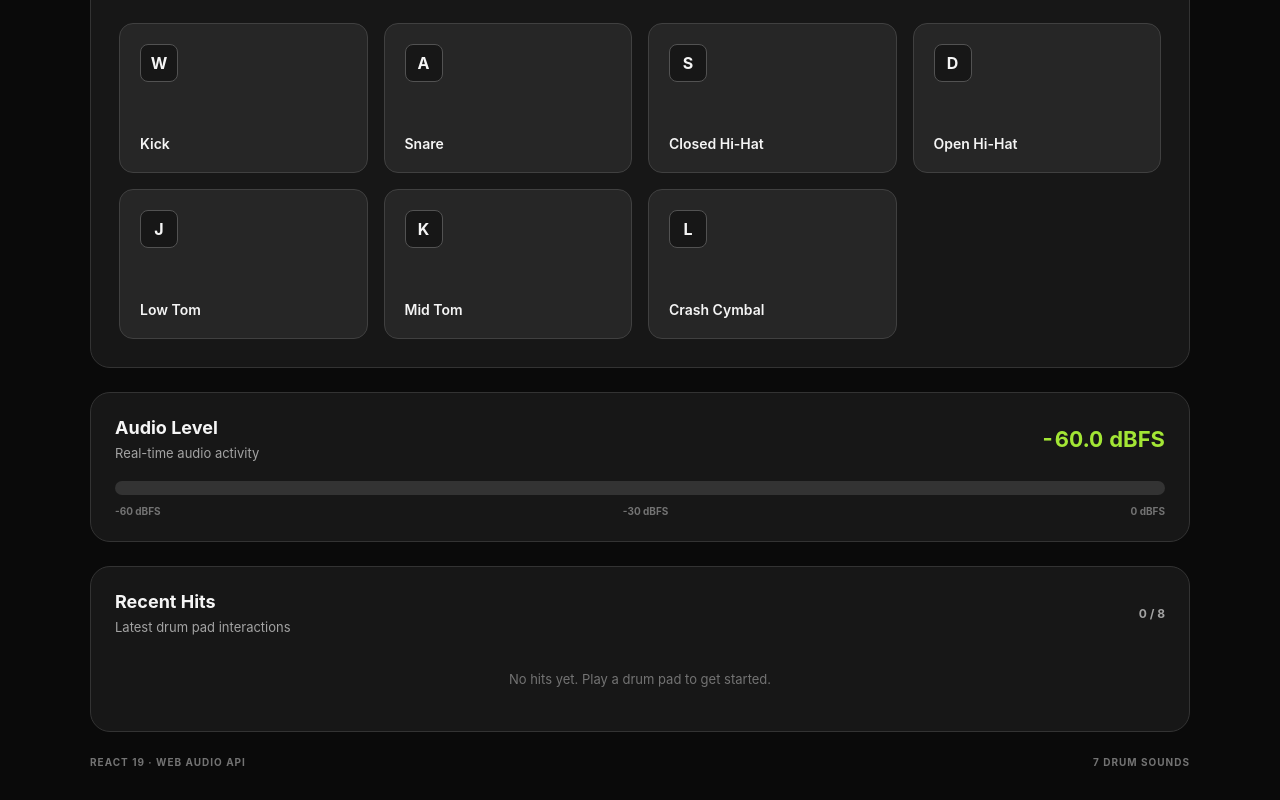
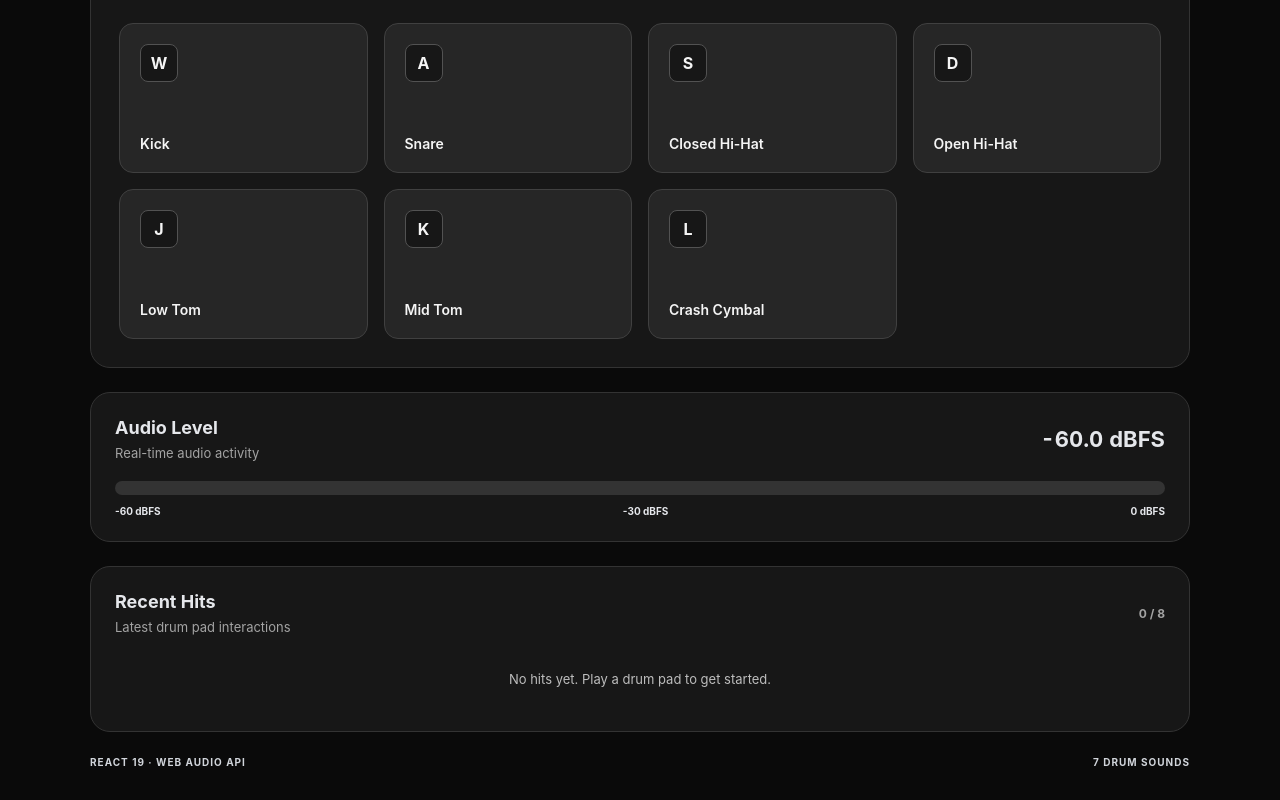
Before and after one commit to mwosik11/24522044_MinhVu, a React (Vite) app in the folder HW1_W3/: page / in a window 1280 px wide. Shown: the part 321-1121 px from the top of the page. Built offline with nearby package versions, Linux system fonts and the light colour scheme.

Commit message:
"fix(hw1): improve accessibility color contrast"

```diff
--- a/HW1_W3/src/App.css
+++ b/HW1_W3/src/App.css
@@ -344,3 +344,38 @@
   font-size: 10px;
   font-weight: 700;
 }
+
+/* Accessibility: improve text contrast */
+
+.audio-meter {
+  color: #e5e7eb;
+}
+
+.audio-meter span {
+  color: #e5e7eb;
+}
+
+.hit-log {
+  color: #e5e7eb;
+}
+
+.hit-log__empty {
+  color: #d1d5db;
+}
+
+p {
+  color: #d1d5db;
+}
+/* Accessibility: WCAG text contrast improvements */
+
+.audio-meter__scale {
+  color: #bdbdbd;
+}
+
+.hit-log__empty {
+  color: #bdbdbd;
+}
+
+.studio__footer {
+  color: #bdbdbd;
+}
```
